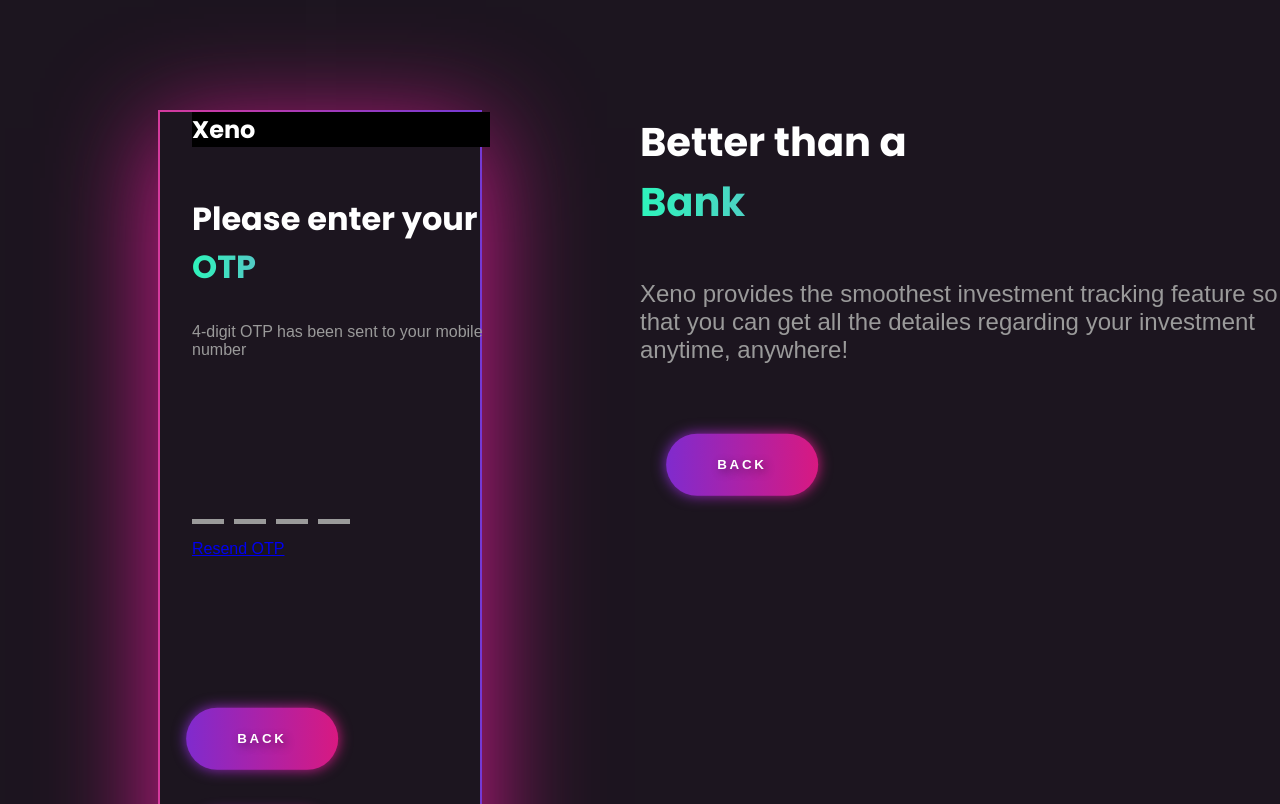
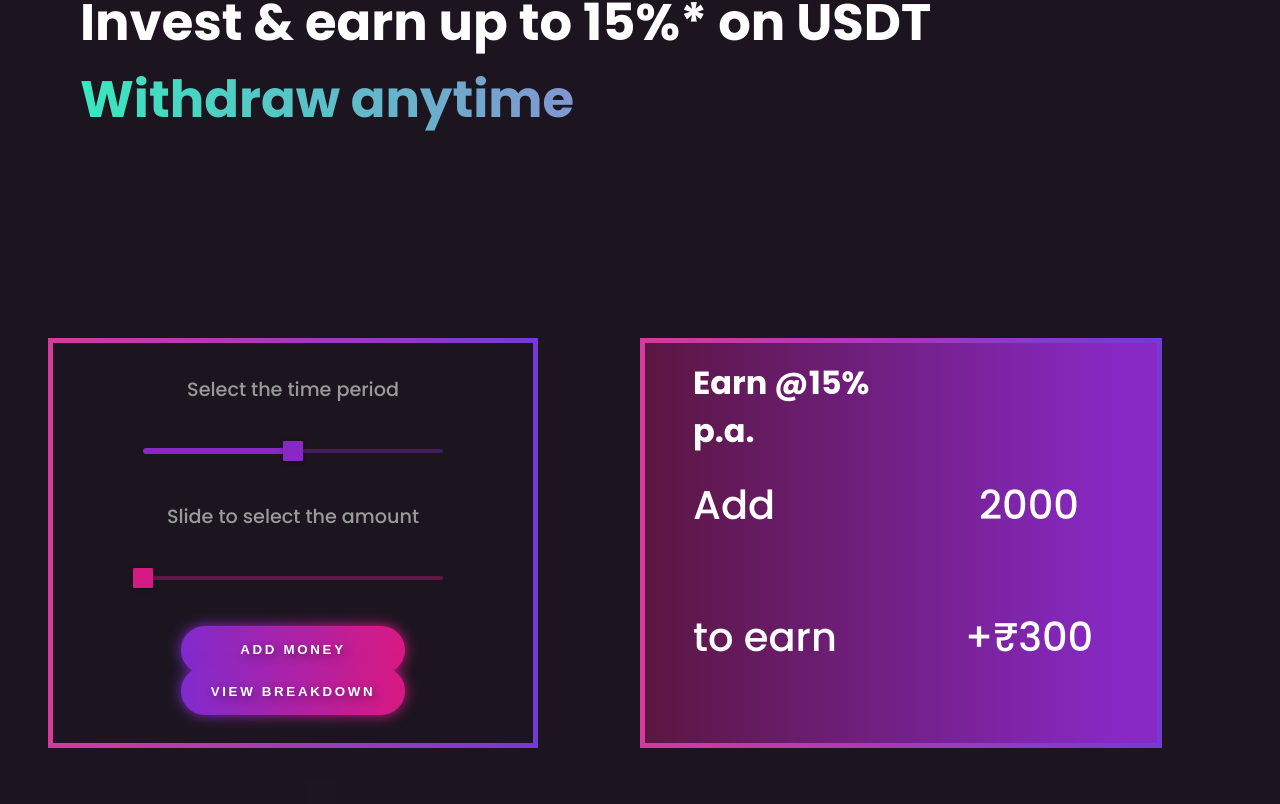
Before and after one commit to AryamanLakers/xeno, a React (Create React App) app: page / in a window 1280 px wide. Shown: the part 816-1620 px from the top of the page. Built offline with nearby package versions, Linux system fonts and the light colour scheme.

Commit message:
second_commit

```diff
--- a/package.json
+++ b/package.json
@@ -10,7 +10,10 @@
     "react-dom": "^18.1.0",
     "react-scripts": "5.0.1",
     "web-vitals": "^2.1.4",
-    "sass": "1.52.1"
+    "sass": "1.52.1",
+    "@emotion/react": "latest",
+    "@emotion/styled": "latest",
+    "@mui/material": "latest"
   },
   "scripts": {
     "start": "react-scripts start",
--- a/src/App.js
+++ b/src/App.js
@@ -6,6 +6,7 @@
 import FourthPage from "./components/FourthPage.js";
 import FifthPage from "./components/FifthPage.js";
 import SixthPage from "./components/SixthPage.js";
+import EighthPage from "./components/EighthPage.js";
 import SeventhPage from "./components/SeventhPage.js";
 import Footer from "./components/Footer.js";
 
@@ -15,6 +16,7 @@
   return (
     <div className="App">
       <FirstPage />
+      <EighthPage />
       <ThirdPage />
       <SecondPage />
       <FourthPage />
--- /dev/null
+++ b/src/components/EighthPage.js
@@ -0,0 +1,76 @@
+import "./EighthPage.scss";
+import {useState} from "react"
+import Button from "./Button.js";
+import Slider from '@mui/material/Slider';
+export default function EighthPage() {
+    const [currentValue, setCurrent]= useState(30)
+    const [currentPeriod, setCurrentPeriod]= useState(6)
+   function valuetext(value: number) {
+      setCurrent(value);
+    }
+    function periodValue(value: number) {
+      setCurrentPeriod(value);
+    }
+  return (
+  	<div className="page-8">
+   		 <div className="heading">Invest & earn up to 15%* on USDT</div>
+       <div className="withdraw">Withdraw anytime</div>
+       <div className="content">
+          <div className="slider">
+            <div className="slider-start border-gradient border-gradient-purple">
+              <div className="meta">Select the time period</div>
+              <div className="period_slider">
+                  <Slider
+                      defaultValue={6}
+                      getAriaValueText={periodValue}
+                      valueLabelDisplay="auto"
+                      min={0}
+                      max={12}
+                      step={6}
+                      sx={{
+                        width: 300,
+                        color: '#8829c6',
+                        '& .MuiSlider-thumb': {
+                          borderRadius: '1px',
+                        },
+                      }}
+                    />
+              </div>
+              <div className="slider_amount_meta">Slide to select the amount</div>
+              <div className="actual_slider">
+                  <Slider
+                      defaultValue={30}
+                      getAriaValueText={valuetext}
+                      valueLabelDisplay="auto"
+                      min={0}
+                      max={10000000000000}
+                      sx={{
+                        width: 300,
+                        color: '#d51983',
+                        '& .MuiSlider-thumb': {
+                          borderRadius: '1px',
+                        },
+                      }}
+                    />
+              </div>
+              <div className="buttons2">
+                <button className="bt1">Add Money</button>
+                <button className="bt2">View Breakdown</button>
+              </div>
+            </div>
+          </div>
+          <div className="box">
+            <div className="box1 border-gradient border-gradient-purple">
+              <div className="common title">Earn @15% p.a.</div>
+              <div className="common usd"></div>
+              <div className="common add">Add</div>
+              <div className="common amount">2000</div>
+              <div className="common toearn">to earn</div>
+              <div className="common toearn_amount">+₹300</div>
+            </div>
+          </div>
+       </div>
+    </div>
+
+  );
+}
--- /dev/null
+++ b/src/components/EighthPage.scss
@@ -0,0 +1,127 @@
+@mixin center_item{
+  display: flex;
+  align-items:center;
+  justify-content:center;
+}
+.page-8{
+	width:100vw;
+	height:100vh;
+	.heading,.withdraw{
+		text-align:left;
+		padding-left:5rem;
+		font-family: 'Poppins', sans-serif;
+        font-size:3.2rem;
+        font-weight: 700;
+        color:white;
+	}
+	.withdraw{
+		background: rgb(219,50,235);
+        background: linear-gradient(270deg, rgba(219,50,235,0.99327724253764) 7%, rgba(46,244,187,1) 100%);
+        -webkit-background-clip: text;
+        -webkit-text-fill-color: transparent;
+	}
+	.content{
+		@include center-item;
+		width:100%;
+		height:100%;
+		flex-direction:row;
+		.slider,.box{
+			width:50%;
+			height:50%;
+			.slider-start{
+				height:100%;
+				width:75%;
+				margin-left:3rem;
+			}
+		}
+		.meta{margin-bottom:2rem;}
+		.buttons2{margin-top:2rem;}
+		.slider_amount_meta{margin-bottom:2rem;}
+		.box{
+			font-family: 'Poppins', sans-serif;
+	        font-size:2.5rem;
+	        font-weight: 400;
+	        color:white;
+		}
+		.slider_amount_meta,.meta{
+			font-family: 'Poppins', sans-serif;
+			 font-size:1.2rem;
+			 font-weight: 400;
+			 color: #9A9A9A;
+			 margin-top:2rem;
+		}
+		.box1{
+			width:80%;height:100%;
+			display:grid;
+			grid-template-columns:repeat(2,50%);
+			grid-template-rows:33% 33% 33%;
+			 background: rgb(136,41,198);
+			background: linear-gradient(270deg, rgba(136,41,198,1) 7%, rgba(213,25,131,0.33781505766369047) 100%);
+			.title{
+					font-family: 'Poppins', sans-serif;
+			        font-size:2rem;
+			        font-weight: 700;
+			        color:white;
+			        margin-top:1rem;
+			}
+			.title,.add,.toearn{text-align:left;padding-left:3rem;}
+
+		}
+
+	}
+}
+		.border-gradient {
+                border: 5px solid;
+                border-image-slice: 1;
+                border-width: 5px;
+		}
+		.border-gradient-purple {
+			            border-image-source: linear-gradient(to left, #743ad5, #d53a9d);
+		}
+.buttons2 {
+
+		button {
+			  margin:0 4rem;
+			  border: none;
+			  padding: 1em;
+			  outline: none;
+			  color: white;
+			  text-transform: uppercase;
+			  font-weight: 900;
+			  font-style: 1.2em;
+			  letter-spacing: 0.2em;
+			  position: relative;
+			  z-index: 1;
+			  cursor: pointer;
+			  background: none;
+			  text-shadow: 3px 3px 10px rgba(0,0,0,.45);
+			  &:before, &:after {
+			    position: absolute;
+			    top: 50%;
+			    left: 50%;
+			    border-radius: 10em;
+			    transform: translateX(-50%) translateY(-50%);
+			    width: 14rem;
+			    height: 3rem;
+			    content: '';
+			    z-index: -2;
+			    background-size: 400% 400%;
+			   background: linear-gradient(90deg, #752DD7 -12.09%, #D81981 100%);
+
+			  }
+			  &:before {
+			    filter: blur(7px);
+			    transition: all .25s ease;
+			    animation: pulse 10s infinite ease;
+			  }
+			  &:after {
+			    filter: blur(0.3px);
+			  }
+			  &:hover {
+			    &:before {
+			      width: 115%;
+			      height: 115%;
+			    }
+			  }
+			}
+	}
```
Also changed, not shown: 1 other file (tests, documents, lock files or other folders).
